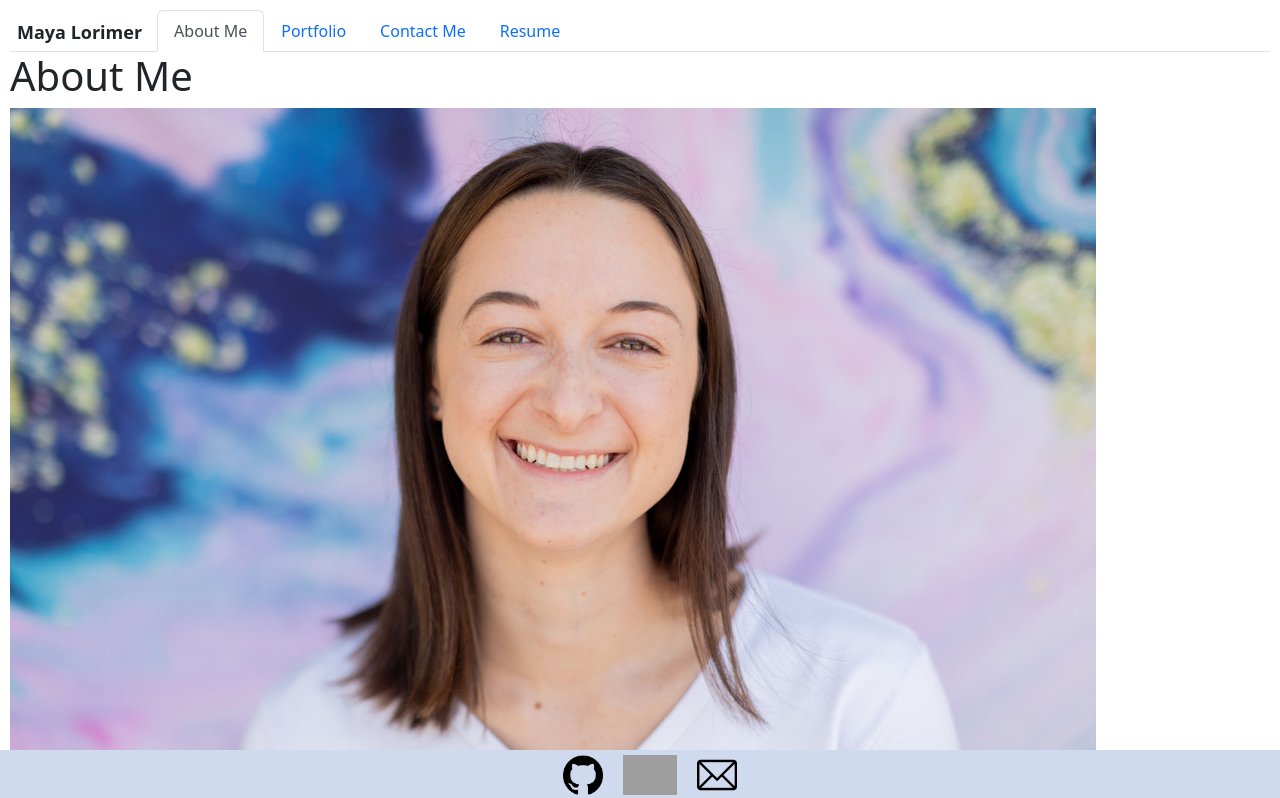
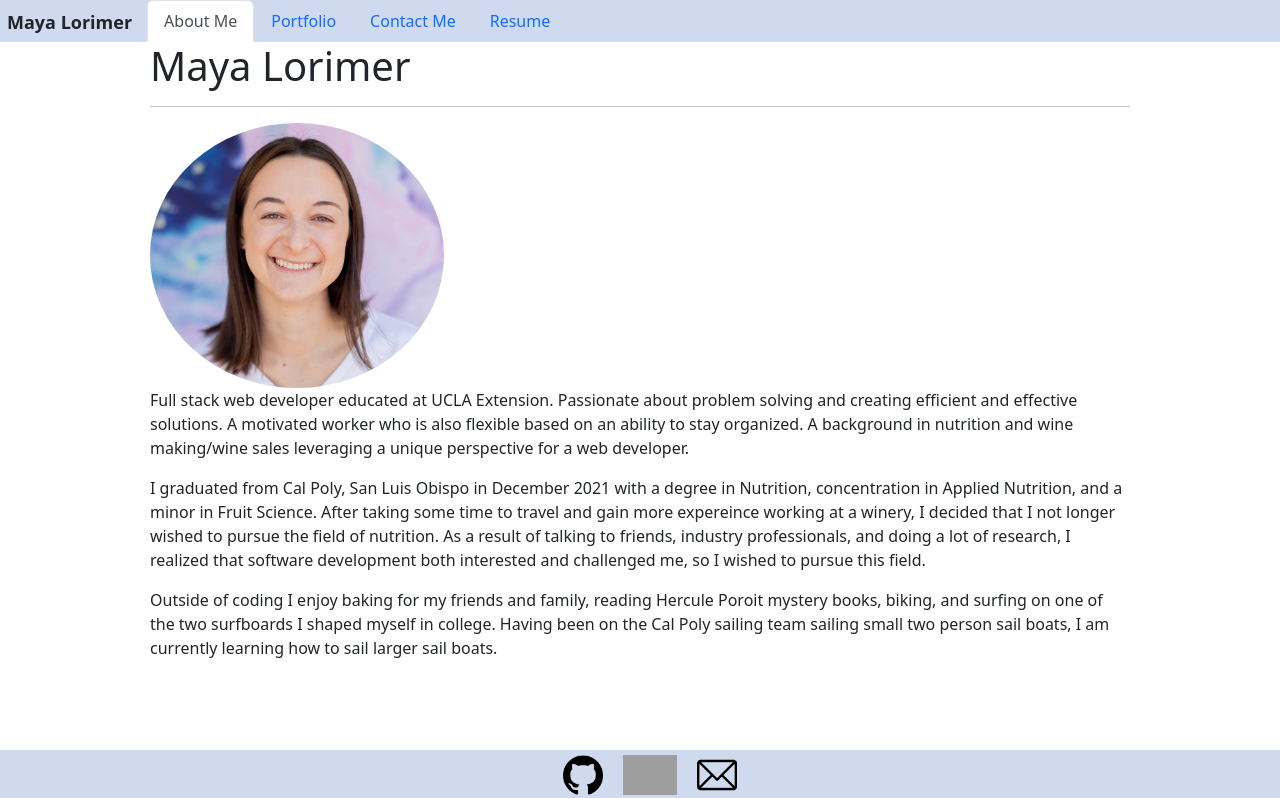
Before and after one commit to mayalorimer/Maya-Lorimer-Portfolio, a React (Create React App) app: page / in a window 1280 px wide. Shown: the top 798 px of the page. Built offline with nearby package versions, Linux system fonts and the light colour scheme; grey boxes are pictures that could not be loaded.

Commit message:
styling updated

```diff
--- a/src/components/PortfolioContainer.js
+++ b/src/components/PortfolioContainer.js
@@ -4,6 +4,7 @@ import About from './pages/About';
 import Resume from './pages/Resume';
 import Contact from './pages/Contact';
 import Portfolio from './pages/Portfolio';
+
 
 export default function PortfolioContainer() {
   const [currentPage, setCurrentPage] = useState('About');
--- a/src/components/pages/About.js
+++ b/src/components/pages/About.js
@@ -5,8 +5,9 @@ import "../../style.css";
 export default function About() {
   return (
     <div class="about">
-      <h1>About Me</h1>
-      <img src={image} alt="headshot"></img>
+      <h1>Maya Lorimer</h1>
+      <hr></hr>
+      <img src={image} alt="headshot" class="headshot"></img>
       <p>
       Full stack web developer educated at UCLA Extension. Passionate about problem solving and
       creating efficient and effective solutions. A motivated worker who is also flexible based
--- a/src/components/pages/Contact.js
+++ b/src/components/pages/Contact.js
@@ -47,6 +47,7 @@ export default function Contact() {
   return (
     <div class='contact'>
       <h1>Contact Me</h1>
+      <hr></hr>
       <Form>
       <Form.Group className="mb-3" controlId="formBasicEmail">
         <Form.Label>Name: </Form.Label>
--- a/src/components/pages/Portfolio.js
+++ b/src/components/pages/Portfolio.js
@@ -8,7 +8,7 @@ export default function Portfolio() {
   return (
     <div class="portfolio">
       <h1>Portfolio</h1>
-
+      <hr></hr>
       <Row xs={1} md={2} className="g-4">
       {portfolio.map((project, index) => (
         <ProjectCard key={project.id} image={project.image} name={project.name} github={project.github} deploy={project.deploy}/>
--- a/src/components/pages/Resume.js
+++ b/src/components/pages/Resume.js
@@ -5,6 +5,7 @@ export default function Resume() {
   return (
     <div class="resume">
       <h1>Resume</h1>
+      <hr></hr>
       <p>
         Download my <a href="https://drive.google.com/file/d/17N1_kg_InoAd2l3_A-Ev4u9fDFwI4Bq4/view?usp=sharing" >Resume</a>
       </p>
--- a/src/style.css
+++ b/src/style.css
@@ -1,6 +1,5 @@
 body {
-    padding: 5px;
-    margin: 2px;
+    font-family:'Trebuchet MS', 'Lucida Sans Unicode', 'Lucida Grande', 'Lucida Sans', Arial, sans-serif
 }
 
 @media only screen and (max-width: 768px){
@@ -8,6 +7,13 @@ body {
         padding: 1px;
         margin: 1px;
   }
+}
+
+.nav {
+    background-color: #D0DAEE;
+    margin-top: 0px;
+    padding-top: 0px;
+    width: 100%;
 }
 
 .myName {
@@ -25,6 +31,14 @@ body {
 .resume,
 .portfolio {
     margin-bottom: 60px;
+}
+
+.about,
+.contact,
+.resume,
+.portfolio {
+    margin-right: 150px;
+    margin-left: 150px;
 }
 
 .footer {
@@ -53,3 +67,13 @@ body {
   .icon-style:hover {
     padding:5px;
   }
+
+
+  .headshot {
+    width: 30%;
+    border-radius: 50%;
+  }
+
+  hr {
+    width: 100%;
+  }
```
Also changed, not shown: src/images/headshot.jpeg.
